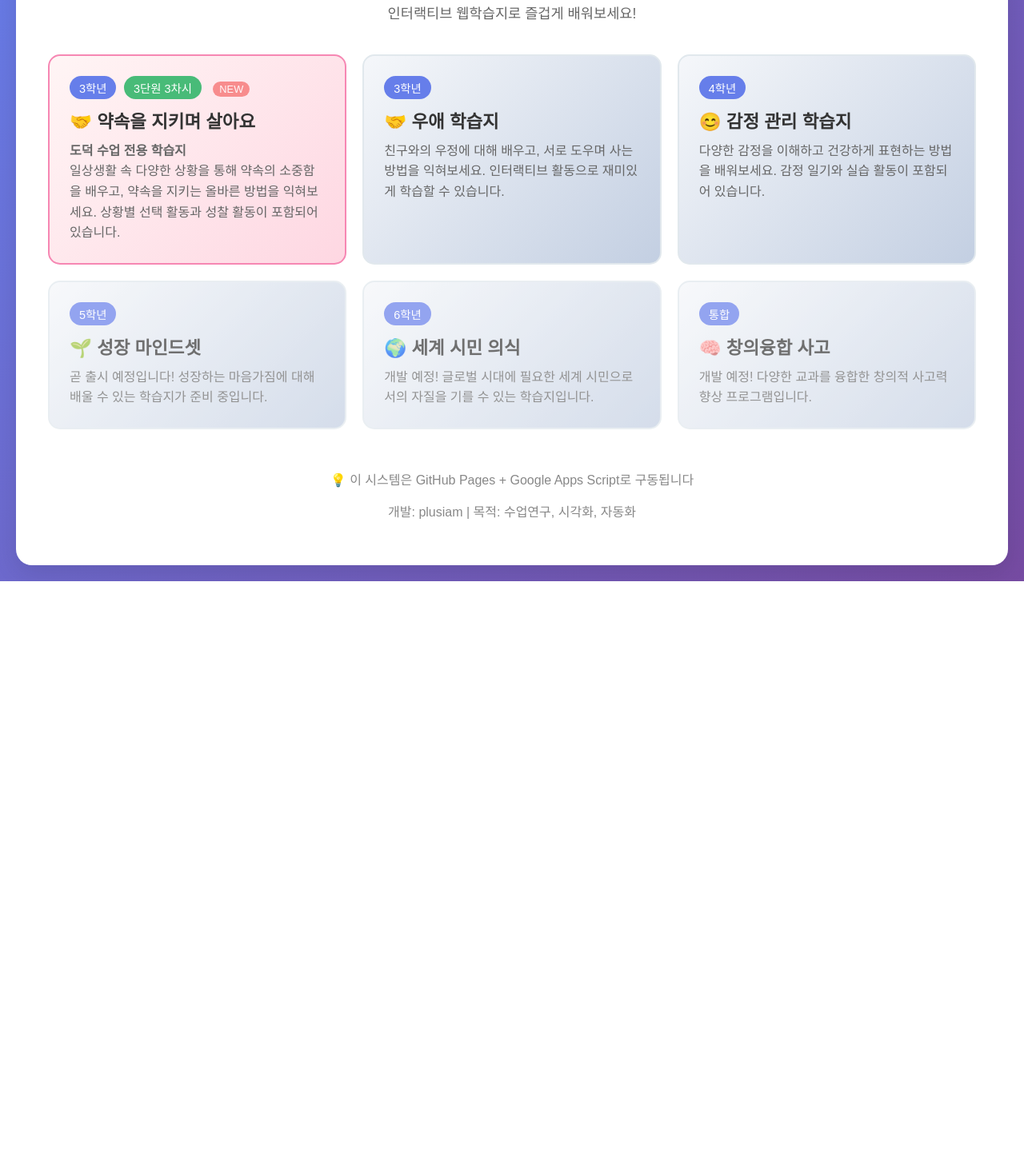
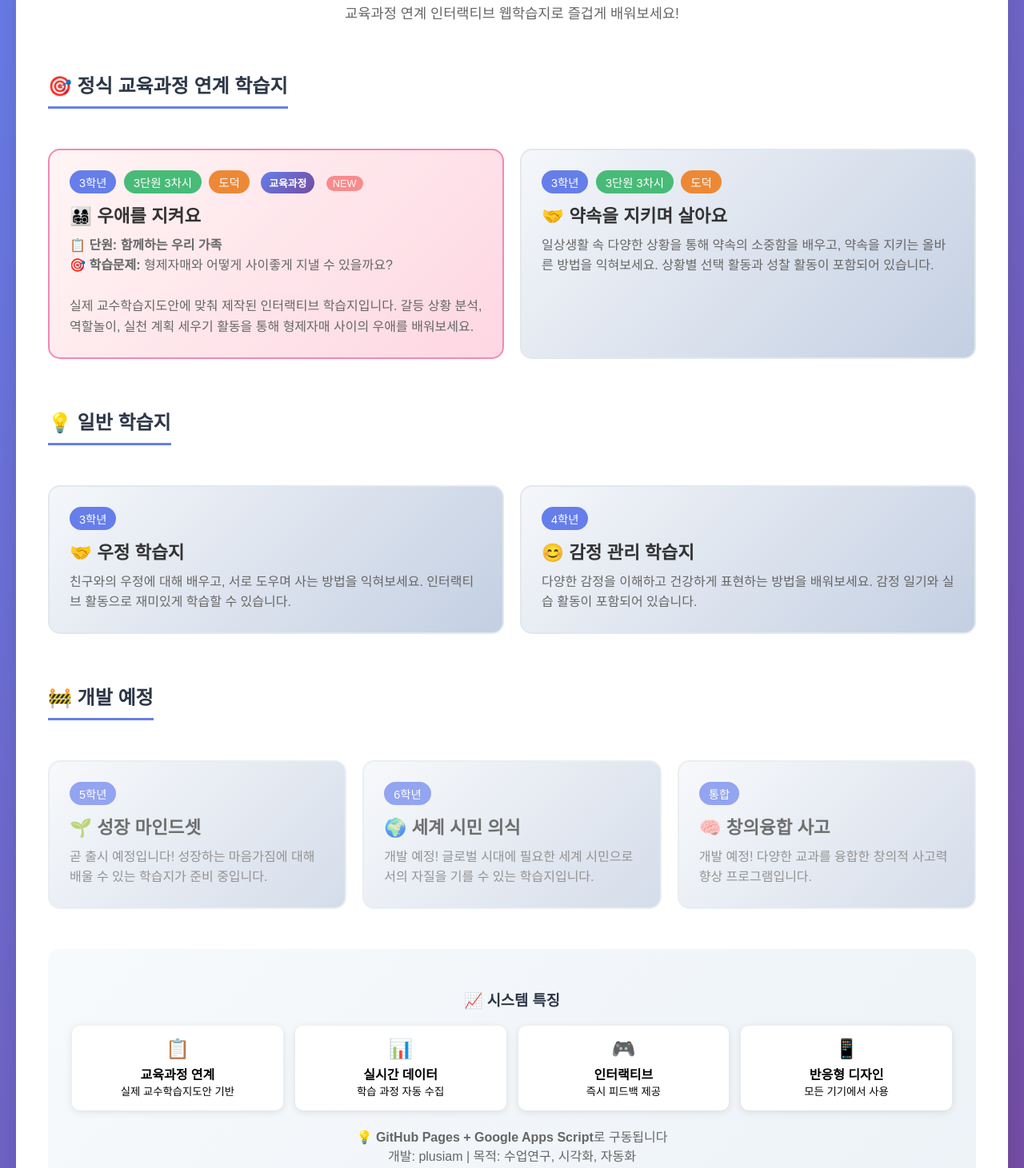
Before and after one commit to plusiam/edu-worksheet-system, a plain HTML site: page web-worksheets/index.html in a window 1280 px wide. Shown: the part 182-1643 px from the top of the page at 80% size. Before the commit the page ends 909 px from the top, so only its background shows below. Drawn offline with Linux system fonts and the light colour scheme.

Commit message:
Update main index with new brotherly love worksheet and improved categorization

```diff
--- a/web-worksheets/index.html
+++ b/web-worksheets/index.html
@@ -49,6 +49,23 @@
         .worksheet-card.featured {
             background: linear-gradient(135deg, #fff5f5 0%, #fed7e2 100%);
             border-color: #f687b3;
+            position: relative;
+            overflow: hidden;
+        }
+        .worksheet-card.featured::before {
+            content: '';
+            position: absolute;
+            top: -50%;
+            left: -50%;
+            width: 200%;
+            height: 200%;
+            background: linear-gradient(45deg, transparent, rgba(255,255,255,0.1), transparent);
+            transform: rotate(45deg);
+            animation: shimmer 3s infinite;
+        }
+        @keyframes shimmer {
+            0% { transform: translateX(-100%) rotate(45deg); }
+            100% { transform: translateX(100%) rotate(45deg); }
         }
         .worksheet-title {
             font-size: 1.4em;
@@ -78,6 +95,15 @@
             font-size: 0.9em;
             margin-left: 5px;
         }
+        .subject-badge {
+            display: inline-block;
+            background: #ed8936;
+            color: white;
+            padding: 4px 12px;
+            border-radius: 20px;
+            font-size: 0.9em;
+            margin-left: 5px;
+        }
         .new-badge {
             display: inline-block;
             background: #f56565;
@@ -93,32 +119,75 @@
             50% { opacity: 0.7; }
             100% { opacity: 1; }
         }
+        .official-badge {
+            display: inline-block;
+            background: linear-gradient(135deg, #667eea 0%, #764ba2 100%);
+            color: white;
+            padding: 4px 10px;
+            border-radius: 15px;
+            font-size: 0.8em;
+            margin-left: 10px;
+            font-weight: bold;
+        }
+        .category-section {
+            margin-bottom: 40px;
+        }
+        .category-title {
+            font-size: 1.5em;
+            color: #2d3748;
+            margin-bottom: 20px;
+            padding-bottom: 10px;
+            border-bottom: 3px solid #667eea;
+            display: inline-block;
+        }
     </style>
 </head>
 <body>
     <div class="container">
         <h1>📚 교육용 웹학습지 시스템</h1>
         <p style="text-align: center; color: #666; font-size: 1.1em; margin-bottom: 40px;">
-            인터랙티브 웹학습지로 즐겁게 배워보세요!
+            교육과정 연계 인터랙티브 웹학습지로 즐겁게 배워보세요!
         </p>
 
+        <div class="category-section">
+            <h2 class="category-title">🎯 정식 교육과정 연계 학습지</h2>
             <div class="worksheet-grid">
-            <a href="grade3-unit3-lesson3/" class="worksheet-card featured">
+                <a href="grade3-unit3-lesson3-brotherly-love/" class="worksheet-card featured">
                     <div class="grade-badge">3학년</div>
                     <div class="lesson-badge">3단원 3차시</div>
+                    <div class="subject-badge">도덕</div>
+                    <span class="official-badge">교육과정</span>
                     <span class="new-badge">NEW</span>
+                    <div class="worksheet-title">👨‍👩‍👧‍👦 우애를 지켜요</div>
+                    <div class="worksheet-desc">
+                        <strong>📋 단원: 함께하는 우리 가족</strong><br>
+                        <strong>🎯 학습문제:</strong> 형제자매와 어떻게 사이좋게 지낼 수 있을까요?<br><br>
+                        실제 교수학습지도안에 맞춰 제작된 인터랙티브 학습지입니다.
+                        갈등 상황 분석, 역할놀이, 실천 계획 세우기 활동을 통해
+                        형제자매 사이의 우애를 배워보세요.
+                    </div>
+                </a>
+
+                <a href="grade3-unit3-lesson3/" class="worksheet-card">
+                    <div class="grade-badge">3학년</div>
+                    <div class="lesson-badge">3단원 3차시</div>
+                    <div class="subject-badge">도덕</div>
                     <div class="worksheet-title">🤝 약속을 지키며 살아요</div>
                     <div class="worksheet-desc">
-                    <strong>도덕 수업 전용 학습지</strong><br>
                         일상생활 속 다양한 상황을 통해 약속의 소중함을 배우고,
                         약속을 지키는 올바른 방법을 익혀보세요.
                         상황별 선택 활동과 성찰 활동이 포함되어 있습니다.
                     </div>
                 </a>
+            </div>
+        </div>
 
+        <div class="category-section">
+            <h2 class="category-title">💡 일반 학습지</h2>
+            <div class="worksheet-grid">
                 <a href="grade3-friendship/" class="worksheet-card">
                     <div class="grade-badge">3학년</div>
-                <div class="worksheet-title">🤝 우애 학습지</div>
+                    <div class="worksheet-title">🤝 우정 학습지</div>
                     <div class="worksheet-desc">
                         친구와의 우정에 대해 배우고, 서로 도우며 사는 방법을 익혀보세요.
                         인터랙티브 활동으로 재미있게 학습할 수 있습니다.
@@ -133,7 +202,12 @@
                         감정 일기와 실습 활동이 포함되어 있습니다.
                     </div>
                 </a>
+            </div>
+        </div>
 
+        <div class="category-section">
+            <h2 class="category-title">🚧 개발 예정</h2>
+            <div class="worksheet-grid">
                 <div class="worksheet-card" style="opacity: 0.7; cursor: default;">
                     <div class="grade-badge">5학년</div>
                     <div class="worksheet-title">🌱 성장 마인드셋</div>
@@ -158,10 +232,36 @@
                     </div>
                 </div>
             </div>
+        </div>
 
-        <div style="text-align: center; margin-top: 50px; color: #888;">
-            <p>💡 이 시스템은 GitHub Pages + Google Apps Script로 구동됩니다</p>
-            <p>개발: plusiam | 목적: 수업연구, 시각화, 자동화</p>
+        <div style="text-align: center; margin-top: 50px; padding: 30px; background: linear-gradient(135deg, #f7fafc 0%, #edf2f7 100%); border-radius: 15px;">
+            <h3 style="color: #2d3748; margin-bottom: 15px;">📈 시스템 특징</h3>
+            <div style="display: grid; grid-template-columns: repeat(auto-fit, minmax(200px, 1fr)); gap: 15px; margin: 20px 0;">
+                <div style="padding: 15px; background: white; border-radius: 10px; box-shadow: 0 2px 10px rgba(0,0,0,0.1);">
+                    <div style="font-size: 1.5em; margin-bottom: 5px;">📋</div>
+                    <strong>교육과정 연계</strong><br>
+                    <small>실제 교수학습지도안 기반</small>
+                </div>
+                <div style="padding: 15px; background: white; border-radius: 10px; box-shadow: 0 2px 10px rgba(0,0,0,0.1);">
+                    <div style="font-size: 1.5em; margin-bottom: 5px;">📊</div>
+                    <strong>실시간 데이터</strong><br>
+                    <small>학습 과정 자동 수집</small>
+                </div>
+                <div style="padding: 15px; background: white; border-radius: 10px; box-shadow: 0 2px 10px rgba(0,0,0,0.1);">
+                    <div style="font-size: 1.5em; margin-bottom: 5px;">🎮</div>
+                    <strong>인터랙티브</strong><br>
+                    <small>즉시 피드백 제공</small>
+                </div>
+                <div style="padding: 15px; background: white; border-radius: 10px; box-shadow: 0 2px 10px rgba(0,0,0,0.1);">
+                    <div style="font-size: 1.5em; margin-bottom: 5px;">📱</div>
+                    <strong>반응형 디자인</strong><br>
+                    <small>모든 기기에서 사용</small>
+                </div>
+            </div>
+            <p style="color: #666; margin-top: 20px;">
+                💡 <strong>GitHub Pages + Google Apps Script</strong>로 구동됩니다<br>
+                개발: plusiam | 목적: 수업연구, 시각화, 자동화
+            </p>
         </div>
     </div>
 </body>
```
Lines whose indentation alone changed are shown as unchanged.
